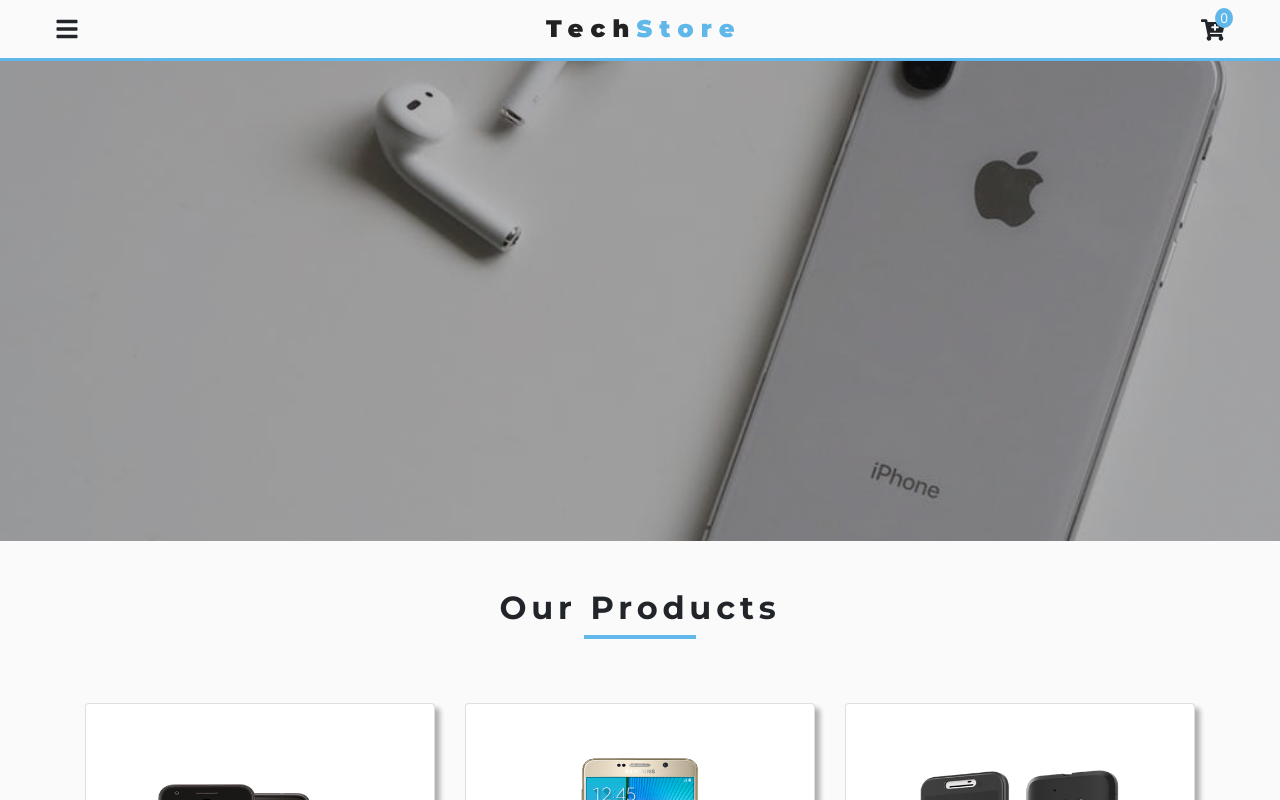
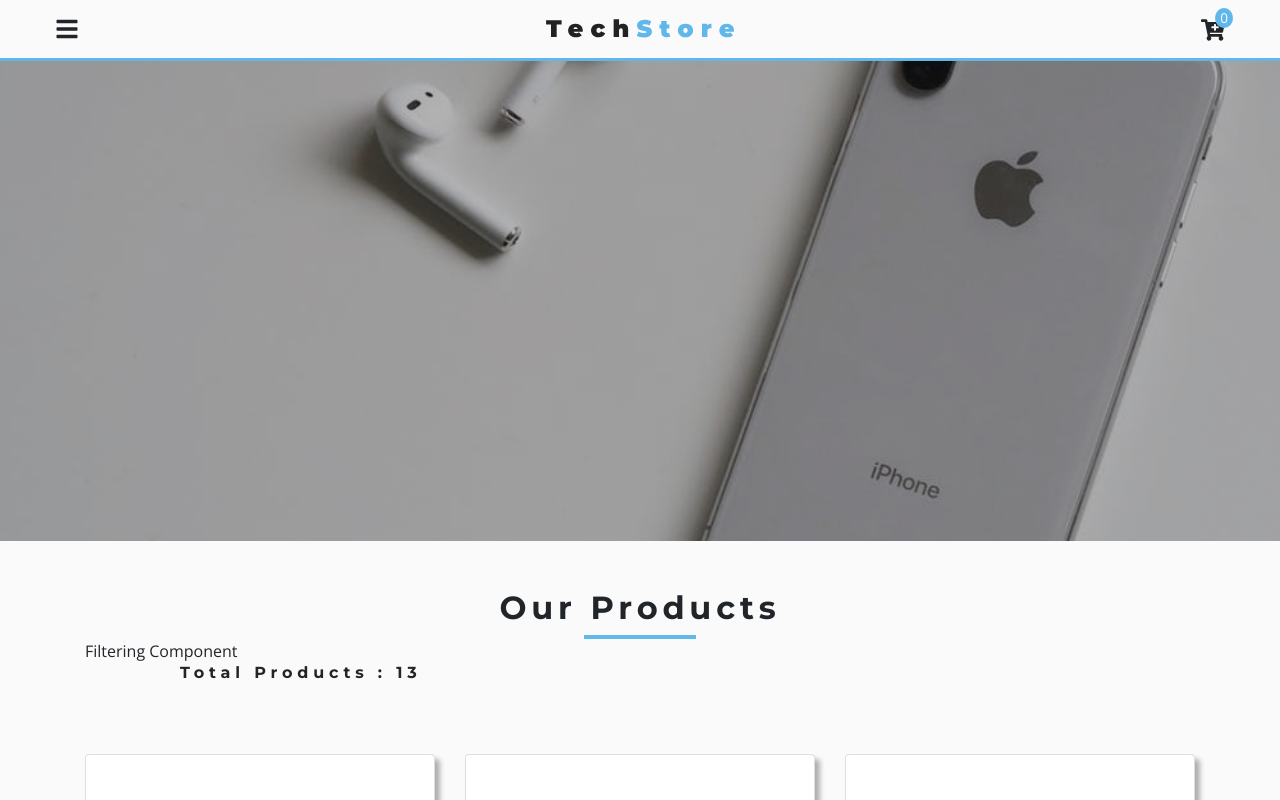
Before and after one commit to js-tut/react-tech-store, a React (Create React App) app: page /products in a window 1280 px wide. Shown: the top 800 px of the page. Built offline with nearby package versions, Linux system fonts and the light colour scheme.

Commit message:
Product Page Setup

```diff
--- /dev/null
+++ b/src/components/ProductsPage/ProductFilter.js
@@ -0,0 +1,5 @@
+import React from "react";
+
+export default function ProductFilter() {
+  return <div>Filtering Component</div>;
+}
--- a/src/components/ProductsPage/Products.js
+++ b/src/components/ProductsPage/Products.js
@@ -2,7 +2,7 @@
 import { ProductConsumer } from "../../context";
 import Title from "../Title";
 import Product from "../Product";
-
+import ProductFilter from "./ProductFilter";
 export default function Products() {
   return (
     <ProductConsumer>
@@ -13,11 +13,27 @@
             <div className="container">
               {/* title */}
               <Title center title="our products" />
+              {/* Product filter */}
+              <ProductFilter />
+              {/* total count */}
+              <div className="row">
+                <div className="col-10 mx-auto">
+                  <h6 className="text-title">
+                    total products : {filteredProducts.length}
+                  </h6>
+                </div>
+              </div>
               {/* products */}
               <div className="row py-5">
-                {filteredProducts.map(product => {
-                  return <Product key={product.id} product={product} />;
-                })}
+                {filteredProducts.length === 0 ? (
+                  <div className="col text-title text-center">
+                    sorry, no items matched your search
+                  </div>
+                ) : (
+                  filteredProducts.map(product => {
+                    return <Product key={product.id} product={product} />;
+                  })
+                )}
               </div>
             </div>
           </section>
```
